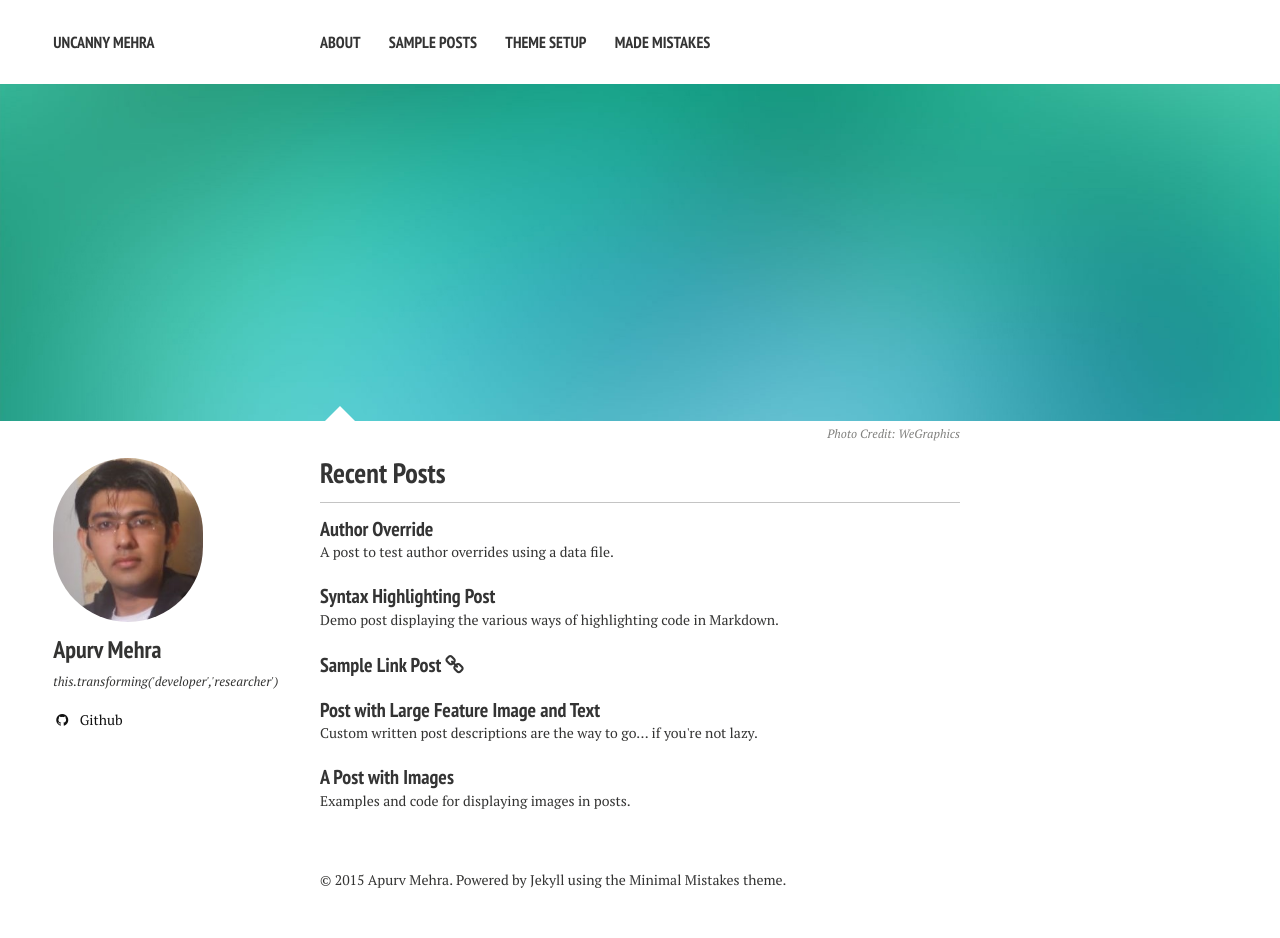
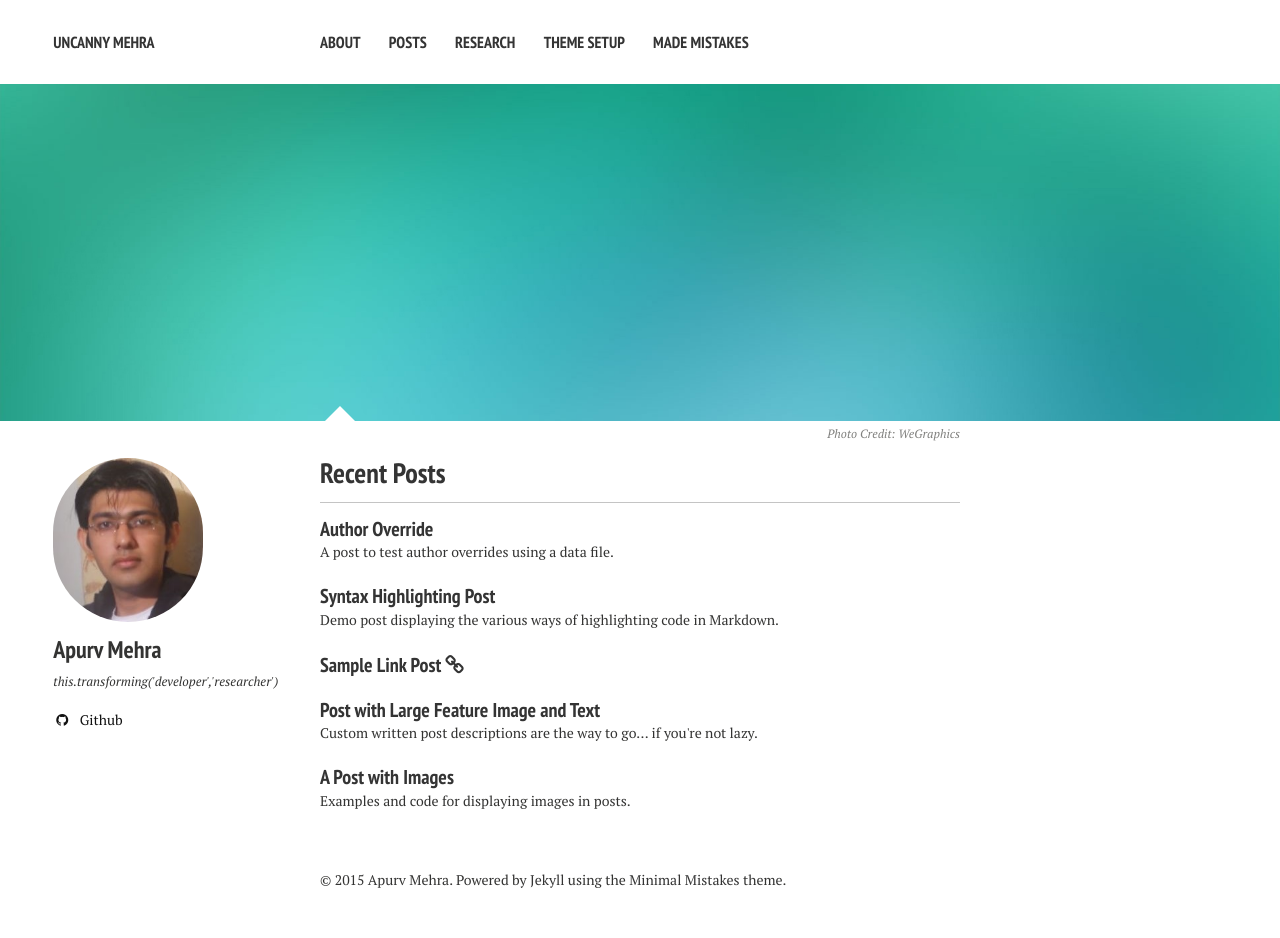
Before and after one commit to apurvm/apurvm.github.io, a Jekyll site: the page built from index.md, in a window 1280 px wide. Built offline with Jekyll 4.4.1, drawn with Linux system fonts in a browser that asks for light colours; nearby versions of some CDN libraries.

Commit message:
Posts Link
Website

```diff
--- a/_data/navigation.yml
+++ b/_data/navigation.yml
@@ -3,8 +3,13 @@
 - title: About
   url: /about/
 
-- title: Sample Posts
+- title: Posts
   url: /posts/
+
+
+- title: Research
+  url: /posts/
+
 
 - title: Theme Setup
   url: /theme-setup/
```
